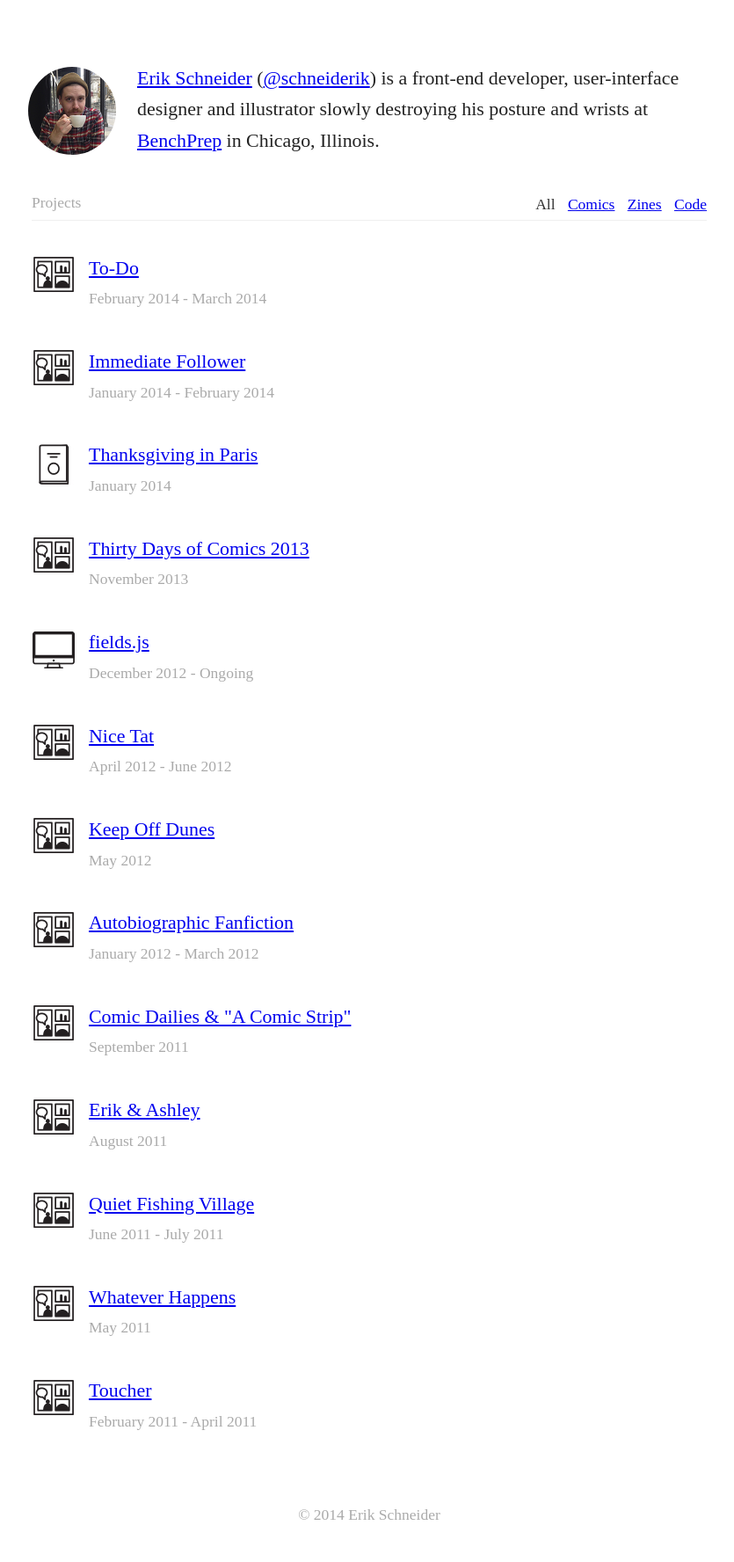
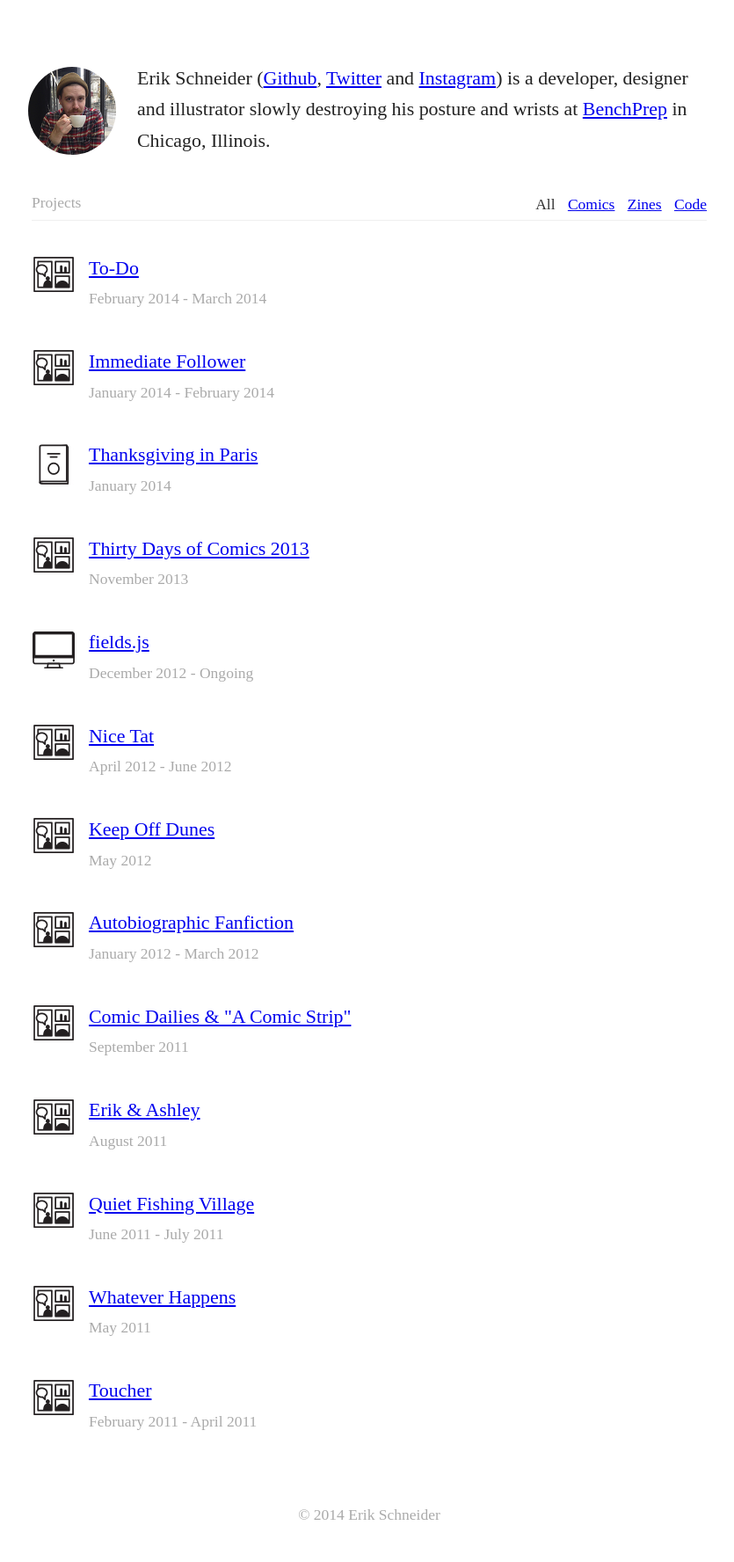
Before and after one commit to schneiderik/schneiderik, a Jekyll site: the page built from index.html, in a window 1280 px wide. Shown: the whole page at 88% size, without its empty margins (220-1055 px from the left). Built offline with Jekyll 4.4.1, drawn with Linux system fonts in a browser that asks for light colours; some web fonts are replaced; the list of posts is cut into pages by our own code.

Commit message:
Update about snippet

```diff
--- a/index.html
+++ b/index.html
@@ -7,8 +7,7 @@ meta_keywords: front-end, frontend, ruby, javascript, comics, illustration, bike
 <header class="page-header">
   <img src="/images/erik.jpg" class="portrait"/>
   <p>
-    <a href="http://github.com/schneiderik">Erik Schneider</a> (<a href="http://twitter.com/schneiderik">@schneiderik</a>) is a front-end developer,
-    user-interface designer and illustrator slowly destroying his posture and wrists at <a href="https://benchprep.com">BenchPrep</a> in Chicago, Illinois.
+    Erik Schneider (<a href="http://github.com/schneiderik">Github</a>, <a href="http://twitter.com/schneiderik">Twitter</a> and <a href="http://instagram.com/schneiderik">Instagram</a>) is a developer, designer and illustrator slowly destroying his posture and wrists at <a href="https://benchprep.com">BenchPrep</a> in Chicago, Illinois.
   </p>
 </header>
 
```
